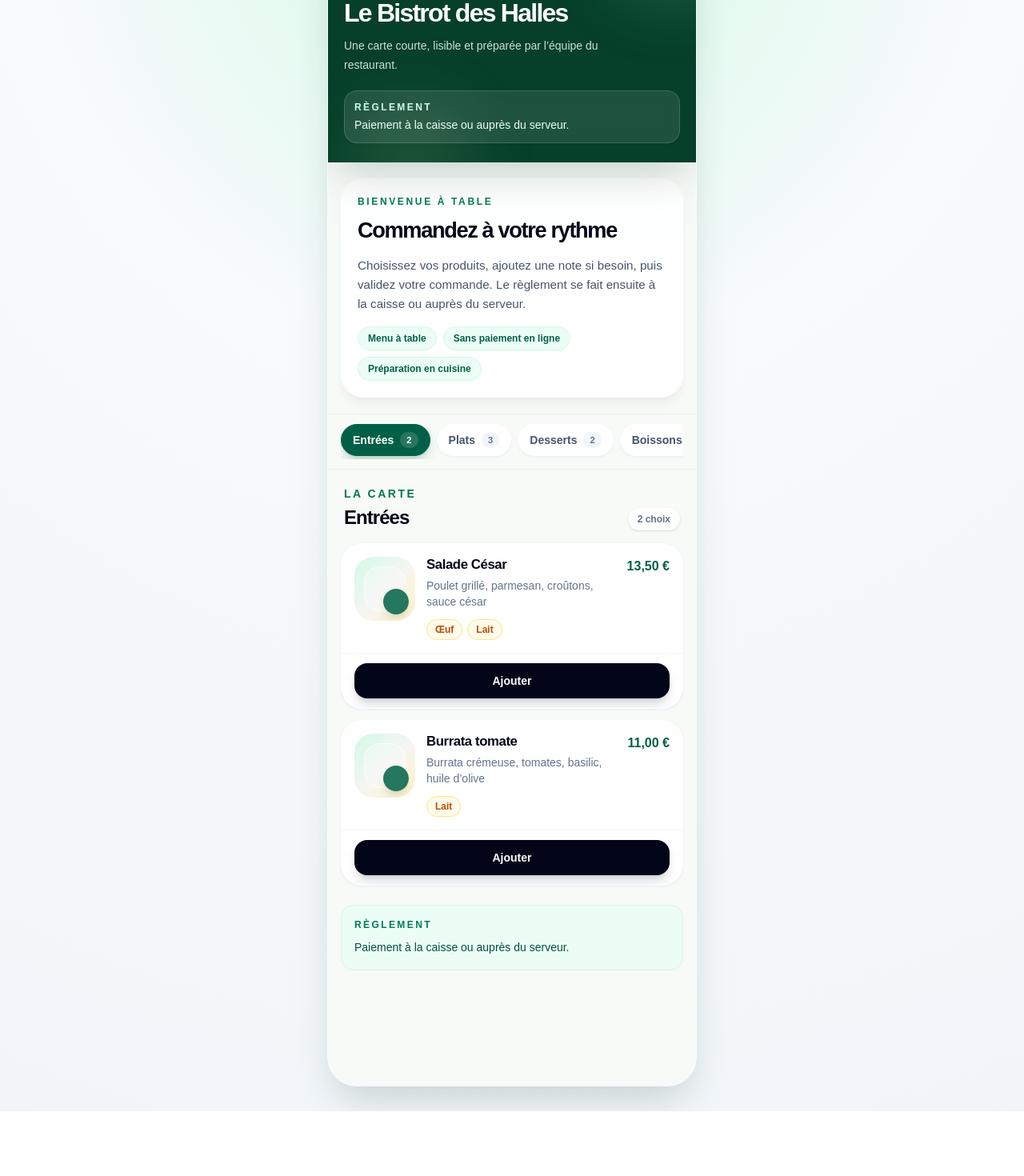
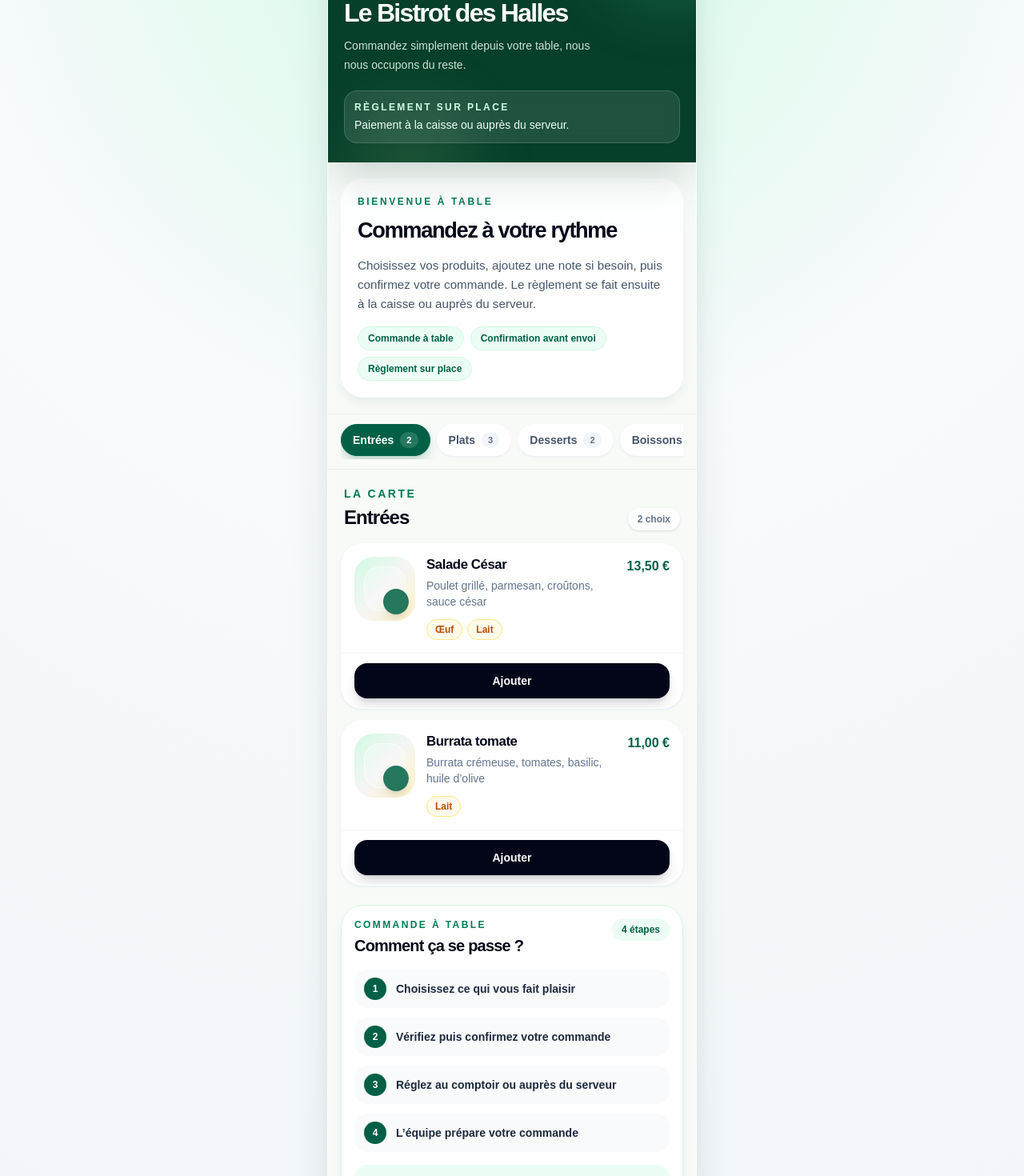
Before and after one commit to Loco66666/TableFlash-QR, a Next.js app: page /r/1/table/1 in a window 1280 px wide. Shown: the part 140-1610 px from the top of the page at 80% size. Before the commit the page ends 1529 px from the top, so only its background shows below. Built offline with nearby package versions, Linux system fonts and the light colour scheme.

Commit message:
Polish public menu customer journey

```diff
--- a/src/components/public-menu/InteractivePublicMenu.tsx
+++ b/src/components/public-menu/InteractivePublicMenu.tsx
@@ -197,7 +197,7 @@ export function InteractivePublicMenu({ restaurantSlug, tableName }: Interactive
 
   function handleValidateOrder() {
     if (cartItems.length === 0) {
-      showToast("Ajoutez au moins un produit avant de valider.");
+      showToast("Ajoutez au moins un produit avant de confirmer.");
       return;
     }
 
@@ -212,7 +212,7 @@ export function InteractivePublicMenu({ restaurantSlug, tableName }: Interactive
     setCartItems([]);
     setGlobalNote("");
     setIsCartOpen(false);
-    showToast("Commande envoyée au restaurant.");
+    showToast("Commande confirmée et transmise au restaurant.");
   }
 
   function handleBackToMenu() {
@@ -234,10 +234,10 @@ export function InteractivePublicMenu({ restaurantSlug, tableName }: Interactive
             <p className="text-xs font-black uppercase tracking-[0.22em] text-emerald-700">Bienvenue à table</p>
             <h2 className="mt-2 text-[1.7rem] font-black tracking-[-0.05em] text-slate-950">Commandez à votre rythme</h2>
             <p className="mt-3 text-[0.95rem] leading-6 text-slate-600">
-              Choisissez vos produits, ajoutez une note si besoin, puis validez votre commande. Le règlement se fait ensuite à la caisse ou auprès du serveur.
+              Choisissez vos produits, ajoutez une note si besoin, puis confirmez votre commande. Le règlement se fait ensuite à la caisse ou auprès du serveur.
             </p>
             <div className="mt-4 flex flex-wrap gap-2">
-              {['Menu à table', 'Sans paiement en ligne', 'Préparation en cuisine'].map((label) => (
+              {['Commande à table', 'Confirmation avant envoi', 'Règlement sur place'].map((label) => (
                 <span key={label} className="rounded-full border border-emerald-100 bg-emerald-50 px-3 py-1.5 text-xs font-extrabold text-emerald-800">
                   {label}
                 </span>
--- a/src/components/public-menu/PublicCartBar.tsx
+++ b/src/components/public-menu/PublicCartBar.tsx
@@ -12,19 +12,22 @@ export function PublicCartBar({ itemCount, total, onOpenCart }: PublicCartBarPro
   }
 
   return (
-    <div className="fixed inset-x-0 bottom-0 z-40 flex justify-center bg-gradient-to-t from-slate-950/20 via-slate-950/5 to-transparent p-3">
+    <div className="fixed inset-x-0 bottom-0 z-40 flex justify-center px-3 pb-[calc(0.75rem+env(safe-area-inset-bottom))] pt-5">
       <button
         type="button"
         onClick={onOpenCart}
-        className="flex min-h-16 w-full max-w-[460px] items-center justify-between gap-4 rounded-[1.5rem] bg-slate-950 px-4 text-white shadow-2xl shadow-slate-950/30 ring-1 ring-white/10 active:scale-[0.99]"
+        className="flex min-h-16 w-full max-w-[428px] items-center justify-between gap-4 rounded-[1.75rem] border border-white/10 bg-[#063F2A] px-4 text-white shadow-2xl shadow-emerald-950/25 ring-1 ring-emerald-200/20 backdrop-blur active:scale-[0.99] md:max-w-[428px]"
       >
         <span className="text-left">
-          <span className="block text-sm font-extrabold text-slate-300">
-            {itemCount} article{itemCount > 1 ? "s" : ""} · {formatEuro(total)}
+          <span className="block text-sm font-extrabold text-emerald-100">
+            {itemCount} article{itemCount > 1 ? "s" : ""}
           </span>
-          <span className="mt-0.5 block text-base font-black">Voir le panier</span>
+          <span className="mt-0.5 block text-lg font-black tracking-[-0.03em]">{formatEuro(total)}</span>
         </span>
-        <span className="grid h-11 w-11 place-items-center rounded-2xl bg-emerald-400 text-lg font-black text-emerald-950">→</span>
+        <span className="flex items-center gap-2 rounded-2xl bg-emerald-300 px-4 py-3 text-sm font-black text-emerald-950 shadow-lg shadow-emerald-950/15">
+          Vérifier ma commande
+          <span aria-hidden="true">→</span>
+        </span>
       </button>
     </div>
   );
--- a/src/components/public-menu/PublicCartDrawer.tsx
+++ b/src/components/public-menu/PublicCartDrawer.tsx
@@ -1,7 +1,6 @@
 import { formatEuro } from "@/lib/formatters";
 import { PublicCartItem } from "./PublicCartItem";
 import { PublicEmptyState } from "./PublicEmptyState";
-import { PublicPaymentNotice } from "./PublicPaymentNotice";
 import type { PublicCartItem as CartItem } from "./types";
 
 type PublicCartDrawerProps = {
@@ -54,7 +53,7 @@ export function PublicCartDrawer({
               Votre commande
             </h2>
             <p className="mt-1 text-sm font-semibold text-slate-500">
-              {tableName} · Paiement à la caisse ou auprès du serveur
+              {tableName} · {paymentNote}
             </p>
           </div>
           <button
@@ -85,13 +84,13 @@ export function PublicCartDrawer({
         </div>
 
         <label className="mt-5 block text-sm font-extrabold text-slate-950" htmlFor="global-order-note">
-          Une précision pour la cuisine ?
+          Une demande particulière ?
         </label>
         <textarea
           id="global-order-note"
           value={globalNote}
           onChange={(event) => onGlobalNoteChange(event.target.value)}
-          placeholder="Ex : servir les boissons avant les plats, allergie à préciser..."
+          placeholder="Ex : sans oignons, sauce à part, servir les boissons avant les plats..."
           className="mt-3 min-h-24 w-full rounded-3xl border border-slate-200 bg-white p-4 text-base outline-none ring-emerald-600/20 placeholder:text-slate-400 focus:ring-4"
         />
 
@@ -106,8 +105,9 @@ export function PublicCartDrawer({
           </div>
         </div>
 
-        <div className="mt-4">
-          <PublicPaymentNotice note={paymentNote} />
+        <div className="mt-4 rounded-3xl border border-emerald-100 bg-emerald-50 p-4 text-sm leading-6 text-emerald-900">
+          <p className="font-black">Règlement sur place</p>
+          <p className="mt-1">Le règlement se fera à la caisse ou auprès du serveur.</p>
         </div>
 
         <div className="mt-5 grid grid-cols-1 gap-3 sm:grid-cols-2">
@@ -115,7 +115,7 @@ export function PublicCartDrawer({
             Continuer le menu
           </button>
           <button type="button" onClick={onValidateOrder} className="min-h-12 rounded-2xl bg-emerald-800 px-4 text-sm font-black text-white shadow-lg shadow-emerald-800/20">
-            Valider la commande
+            Confirmer la commande
           </button>
         </div>
       </div>
--- a/src/components/public-menu/PublicMenuHeader.tsx
+++ b/src/components/public-menu/PublicMenuHeader.tsx
@@ -36,7 +36,7 @@ export function PublicMenuHeader({ restaurant, tableName }: PublicMenuHeaderProp
           {restaurant.name}
         </h1>
         <p className="mt-3 max-w-xs text-sm leading-6 text-emerald-50/85">
-          Une carte courte, lisible et préparée par l’équipe du restaurant.
+          Commandez simplement depuis votre table, nous nous occupons du reste.
         </p>
       </div>
 
--- a/src/components/public-menu/PublicOrderConfirmation.tsx
+++ b/src/components/public-menu/PublicOrderConfirmation.tsx
@@ -26,13 +26,13 @@ export function PublicOrderConfirmation({ order, paymentNote, onBackToMenu, onNe
             ✓
           </div>
           <h2 id="order-confirmation-title" className="mt-4 text-3xl font-black tracking-[-0.05em] text-slate-950">
-            Commande envoyée
+            Commande confirmée
           </h2>
           <p className="mt-3 text-sm leading-6 text-slate-600">
             Votre commande a bien été transmise au restaurant.
           </p>
           <p className="mt-2 text-sm font-bold text-emerald-800">
-            Un membre de l’équipe prendra en charge votre commande.
+            Un membre de l’équipe va la prendre en charge.
           </p>
         </div>
 
@@ -68,7 +68,7 @@ export function PublicOrderConfirmation({ order, paymentNote, onBackToMenu, onNe
         </div>
 
         <div className="mt-4 rounded-3xl border border-emerald-100 bg-emerald-50 p-4 text-sm leading-6 text-emerald-900">
-          <p className="font-black">Rappel paiement</p>
+          <p className="font-black">Règlement sur place</p>
           <p className="mt-1">{paymentNote}</p>
         </div>
 
--- a/src/components/public-menu/PublicPaymentNotice.tsx
+++ b/src/components/public-menu/PublicPaymentNotice.tsx
@@ -4,19 +4,57 @@ type PublicPaymentNoticeProps = {
   inverted?: boolean;
 };
 
+const customerJourneySteps = [
+  "Choisissez ce qui vous fait plaisir",
+  "Vérifiez puis confirmez votre commande",
+  "Réglez au comptoir ou auprès du serveur",
+  "L’équipe prépare votre commande",
+];
+
 export function PublicPaymentNotice({ note, compact = false, inverted = false }: PublicPaymentNoticeProps) {
+  if (compact) {
     return (
       <div
-      className={`rounded-2xl border ${compact ? "p-3" : "p-4"} ${
+        className={`rounded-2xl border p-3 ${
           inverted
             ? "border-white/15 bg-white/10 text-emerald-50 backdrop-blur"
             : "border-emerald-100 bg-emerald-50 text-emerald-900"
         }`}
       >
         <p className={`text-xs font-black uppercase tracking-[0.2em] ${inverted ? "text-emerald-100" : "text-emerald-700"}`}>
-        Règlement
+          Règlement sur place
         </p>
-      <p className={`${compact ? "mt-1 text-sm" : "mt-2 text-sm leading-6"}`}>{note}</p>
+        <p className="mt-1 text-sm">{note}</p>
       </div>
     );
   }
+
+  return (
+    <section className="rounded-[1.75rem] border border-emerald-100 bg-white p-4 shadow-lg shadow-emerald-950/5" aria-labelledby="customer-journey-title">
+      <div className="flex items-start justify-between gap-3">
+        <div>
+          <p className="text-xs font-black uppercase tracking-[0.2em] text-emerald-700">Commande à table</p>
+          <h2 id="customer-journey-title" className="mt-1 text-xl font-black tracking-[-0.04em] text-slate-950">
+            Comment ça se passe ?
+          </h2>
+        </div>
+        <span className="rounded-full bg-emerald-50 px-3 py-1.5 text-xs font-black text-emerald-800">4 étapes</span>
+      </div>
+
+      <ol className="mt-4 space-y-3">
+        {customerJourneySteps.map((step, index) => (
+          <li key={step} className="flex items-center gap-3 rounded-2xl bg-slate-50 px-3 py-2.5">
+            <span className="grid h-7 w-7 shrink-0 place-items-center rounded-full bg-emerald-800 text-xs font-black text-white">
+              {index + 1}
+            </span>
+            <span className="text-sm font-extrabold leading-5 text-slate-800">{step}</span>
+          </li>
+        ))}
+      </ol>
+
+      <p className="mt-4 rounded-2xl bg-emerald-50 px-4 py-3 text-sm font-bold leading-6 text-emerald-900">
+        {note}
+      </p>
+    </section>
+  );
+}
--- a/src/components/public-menu/PublicProductDetailModal.tsx
+++ b/src/components/public-menu/PublicProductDetailModal.tsx
@@ -84,7 +84,7 @@ export function PublicProductDetailModal({
 
         <div className="mt-5 rounded-3xl bg-slate-50 p-4">
           <label className="text-sm font-extrabold text-slate-950" htmlFor="product-note">
-            Une précision pour la cuisine ?
+            Une demande particulière ?
           </label>
           <textarea
             id="product-note"
```
Lines whose indentation alone changed are shown as unchanged.
